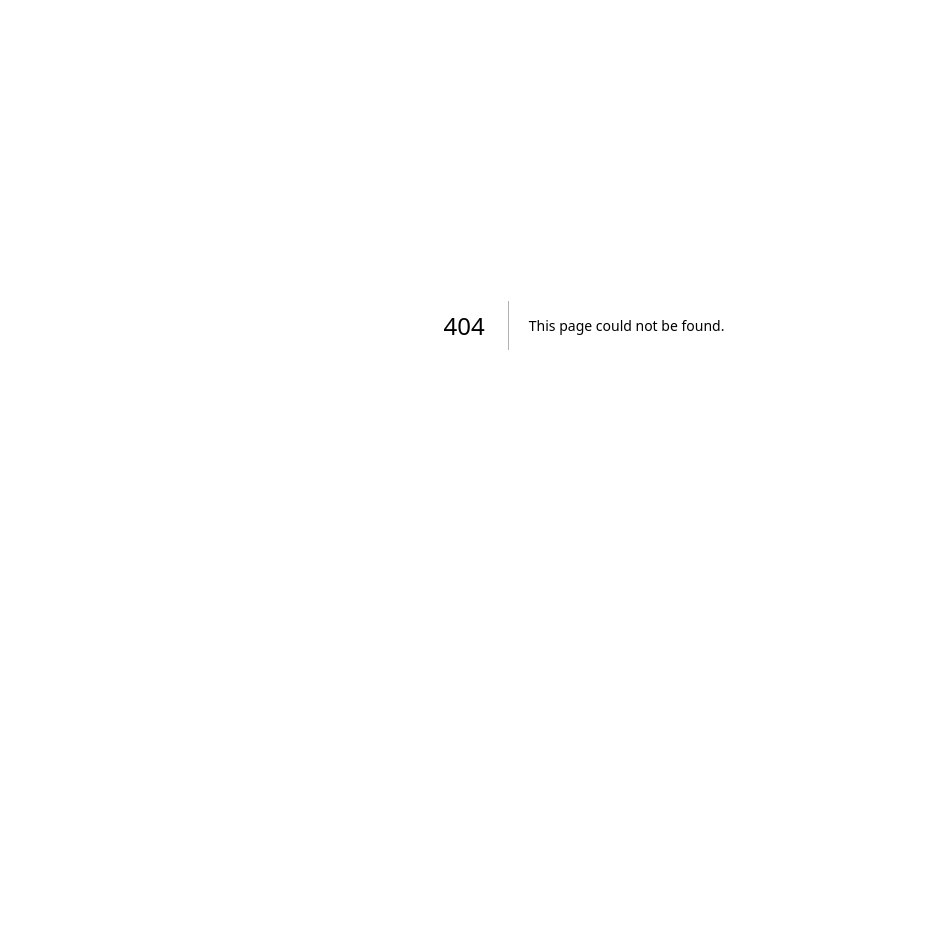
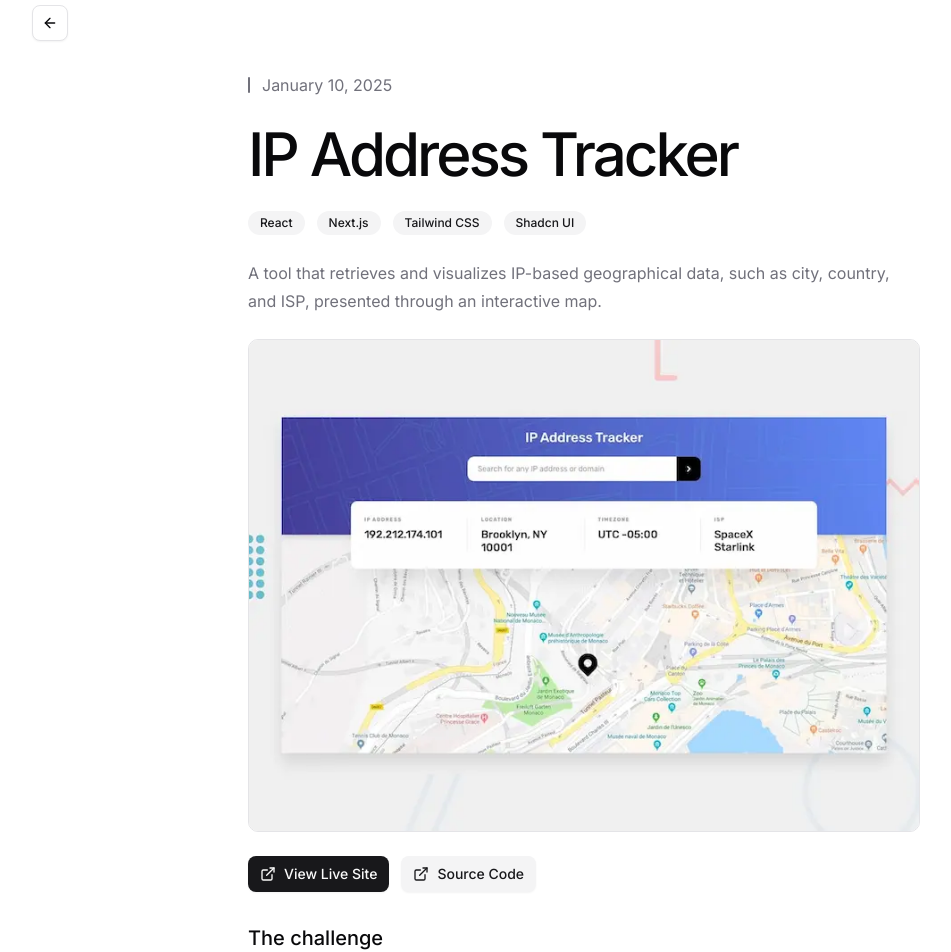
Before and after one commit to heygauravshukla/personal-portfolio, a Next.js app: page /projects/ip-address-tracker in a window 1280 px wide. Before the commit this address had no page. Shown: the part 140-1092 px from the top of the page, without its empty margins (56-1007 px from the left). Before the commit the page ends 865 px from the top, so only its background shows below. Built offline with nearby package versions, Linux system fonts and the light colour scheme.

Commit message:
feat(projects): add dynamic project page rendering with MDX support

```diff
--- /dev/null
+++ b/app/projects/[slug]/page.tsx
@@ -0,0 +1,172 @@
+import path from "path";
+import { promises as fs } from "fs";
+import { compileMDX } from "next-mdx-remote/rsc";
+import { notFound } from "next/navigation";
+
+import Image from "next/image";
+import Link from "next/link";
+import { ArrowLeft, ExternalLink } from "lucide-react";
+
+import TypographyH1 from "@/components/typography-h1";
+import Wrapper from "@/components/wrapper";
+import { Button } from "@/components/ui/button";
+
+// Define frontmatter structure for project MDX files
+interface Frontmatter {
+  title: string;
+  publishDate: string;
+  img: string;
+  img_alt: string;
+  description: string;
+  live_site_url: string;
+  source_code_url: string;
+  tags: string[];
+}
+
+// Generate metadata for SEO based on project slug
+export async function generateMetadata(props: {
+  params: Promise<{ slug: string }>;
+}) {
+  const params = await props.params;
+  const filePath = path.join(
+    process.cwd(),
+    "content/projects",
+    `${params.slug}.mdx`,
+  );
+  const content = await fs.readFile(filePath, "utf-8");
+  const { frontmatter } = await compileMDX<Frontmatter>({
+    source: content,
+    options: {
+      parseFrontmatter: true,
+    },
+  });
+
+  return {
+    title: frontmatter.title,
+    description: frontmatter.description,
+  };
+}
+
+// Render individual project page
+export default async function Project(props: {
+  params: Promise<{ slug: string }>;
+}) {
+  try {
+    const params = await props.params;
+    const filePath = path.join(
+      process.cwd(),
+      "content/projects",
+      `${params.slug}.mdx`,
+    );
+    const content = await fs.readFile(filePath, "utf-8");
+    const data = await compileMDX<Frontmatter>({
+      source: content,
+      options: {
+        parseFrontmatter: true,
+      },
+      components: {
+        // Register custom MDX components here (ensure imports at top)
+        // Button,
+      },
+    });
+
+    return (
+      <Wrapper className="@container space-y-8 py-16 md:py-20">
+        <nav aria-label="Breadcrumb">
+          <Button asChild title="Go back" variant="outline" size="icon">
+            <Link href="/projects">
+              <ArrowLeft />
+              <span className="sr-only">Go back</span>
+            </Link>
+          </Button>
+        </nav>
+
+        <article className="mx-auto max-w-2xl space-y-4">
+          <header className="space-y-6">
+            <time
+              dateTime={new Date(data.frontmatter.publishDate).toISOString()}
+              className="text-muted-foreground flex items-center gap-3"
+            >
+              <span
+                className="bg-muted-foreground h-4 w-0.5 rounded-full"
+                aria-hidden="true"
+              ></span>
+              <span>
+                {new Date(data.frontmatter.publishDate).toLocaleDateString(
+                  "en-US",
+                  {
+                    year: "numeric",
+                    month: "long",
+                    day: "numeric",
+                  },
+                )}
+              </span>
+            </time>
+
+            <TypographyH1>{data.frontmatter.title}</TypographyH1>
+
+            <ul className="flex flex-wrap items-center gap-3">
+              {data.frontmatter.tags.map((tag, index) => (
+                <li
+                  key={index}
+                  className="bg-secondary text-secondary-foreground rounded-full px-3 py-1 text-xs font-medium"
+                >
+                  {tag}
+                </li>
+              ))}
+            </ul>
+
+            <p className="text-muted-foreground text-base/7">
+              {data.frontmatter.description}
+            </p>
+
+            <Image
+              src={data.frontmatter.img}
+              alt={
+                data.frontmatter.img_alt ??
+                `Preview image of ${data.frontmatter.title}`
+              }
+              width="750"
+              height="550"
+              className="w-full rounded-lg border"
+            />
+
+            <div className="flex flex-wrap items-center gap-3">
+              {data.frontmatter.live_site_url && (
+                <Button asChild>
+                  <Link
+                    href={data.frontmatter.live_site_url}
+                    target="_blank"
+                    rel="noopener noreferrer"
+                  >
+                    <ExternalLink />
+                    View Live Site
+                  </Link>
+                </Button>
+              )}
+              {data.frontmatter.source_code_url && (
+                <Button asChild variant="secondary">
+                  <Link
+                    href={data.frontmatter.source_code_url}
+                    target="_blank"
+                    rel="noopener noreferrer"
+                  >
+                    <ExternalLink />
+                    Source Code
+                  </Link>
+                </Button>
+              )}
+            </div>
+          </header>
+
+          <main className="**:[a]:text-primary **:[code]:bg-muted **:[code]:text-muted-foreground **:[p,li]:text-muted-foreground **:[a]:underline **:[code]:rounded **:[code]:px-1 **:[code]:py-px **:[code]:text-sm **:[h2,h3]:mt-8 **:[h2,h3]:mb-4 **:[h2,h3]:border-b **:[h2,h3]:pb-2 **:[h2,h3]:text-xl **:[h2,h3]:font-medium **:[li]:pl-2 **:[p,li]:text-base/7 **:[ul]:list-disc **:[ul]:pl-8 **:[ul,p]:my-2">
+            {data.content}
+          </main>
+        </article>
+      </Wrapper>
+    );
+  } catch {
+    // Trigger 404 if an MDX file is not found
+    notFound();
+  }
+}
```
